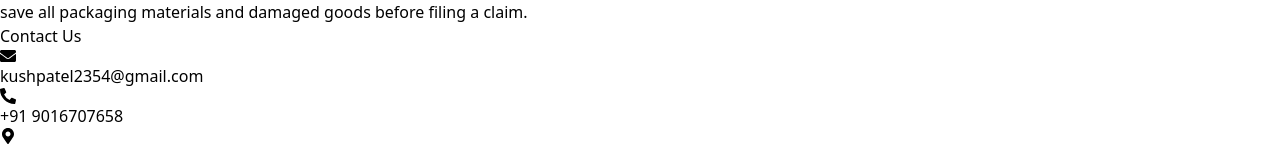
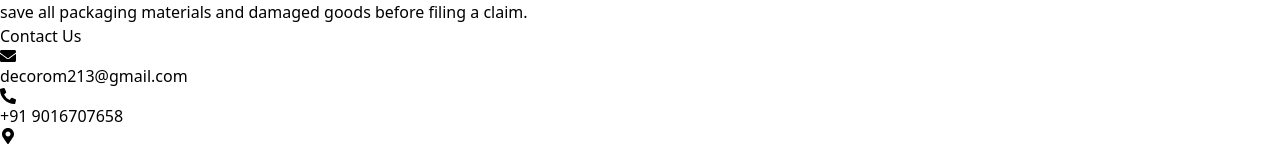
Before and after one commit to Kp2340/Decorom2, a React (Vite) app: page /shipping-policy in a window 1280 px wide. Shown: the part 1254-1402 px from the top of the page. Built offline with nearby package versions, Linux system fonts and the light colour scheme.

Commit message:
Email added decorom213@gmail.com for policies

```diff
--- a/src/components/Footer.jsx
+++ b/src/components/Footer.jsx
@@ -19,10 +19,10 @@ const Footer = () => {
           <p className="flex items-center gap-2 justify-center md:justify-start">
             <FaEnvelope className="text-black" />{" "}
             <a
-              href="mailto:kushpatel2354@gmail.com"
+              href="mailto:decorom213@gmail.com"
               className="hover:text-yellow-600 transition-colors"
             >
-              kushpatel2354@gmail.com
+              decorom213@gmail.com
             </a>
           </p>
           <p className="flex items-center gap-2 justify-center md:justify-start">
--- a/src/pages/PrivacyPolicy.jsx
+++ b/src/pages/PrivacyPolicy.jsx
@@ -44,7 +44,7 @@ const PrivacyPolicy = () => {
                 <section>
                     <h2 className="text-xl font-semibold mb-3 text-black">5. Contact Us</h2>
                     <p>
-                        For more information about our privacy practices, if you have questions, or if you would like to make a complaint, please contact us by e-mail at <a href="mailto:kushpatel2354@gmail.com" className="text-blue-600 hover:underline">kushpatel2354@gmail.com</a>.
+                        For more information about our privacy practices, if you have questions, or if you would like to make a complaint, please contact us by e-mail at <a href="mailto:decorom213@gmail.com" className="text-blue-600 hover:underline">decorom213@gmail.com</a>.
                     </p>
                 </section>
             </div>
--- a/src/pages/RefundPolicy.jsx
+++ b/src/pages/RefundPolicy.jsx
@@ -16,7 +16,7 @@ const RefundPolicy = () => {
                 <section>
                     <h2 className="text-xl font-semibold mb-3 text-black">2. Damaged or Defective Items</h2>
                     <p>
-                        Refunds are only processed for damaged/defective items reported within <strong>24 hours of delivery</strong>. If you receive a damaged item, please contact us immediately with photographic evidence at <a href="mailto:kushpatel2354@gmail.com" className="text-blue-600 hover:underline">kushpatel2354@gmail.com</a>.
+                        Refunds are only processed for damaged/defective items reported within <strong>24 hours of delivery</strong>. If you receive a damaged item, please contact us immediately with photographic evidence at <a href="mailto:decorom213@gmail.com" className="text-blue-600 hover:underline">decorom213@gmail.com</a>.
                     </p>
                 </section>
 
--- a/src/pages/TermsAndConditions.jsx
+++ b/src/pages/TermsAndConditions.jsx
@@ -51,7 +51,7 @@ const TermsAndConditions = () => {
                 <section>
                     <h2 className="text-xl font-semibold mb-3 text-black">7. Contact Information</h2>
                     <p>
-                        If you have any questions about these Terms, please contact us at <a href="mailto:kushpatel2354@gmail.com" className="text-blue-600 hover:underline">kushpatel2354@gmail.com</a>.
+                        If you have any questions about these Terms, please contact us at <a href="mailto:decorom213@gmail.com" className="text-blue-600 hover:underline">decorom213@gmail.com</a>.
                     </p>
                 </section>
             </div>
```
